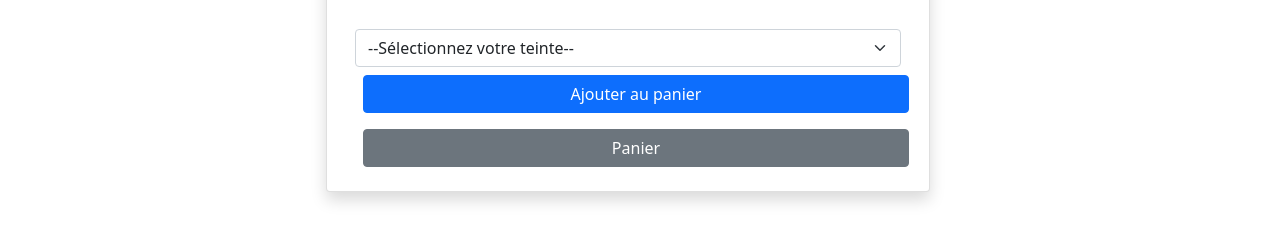
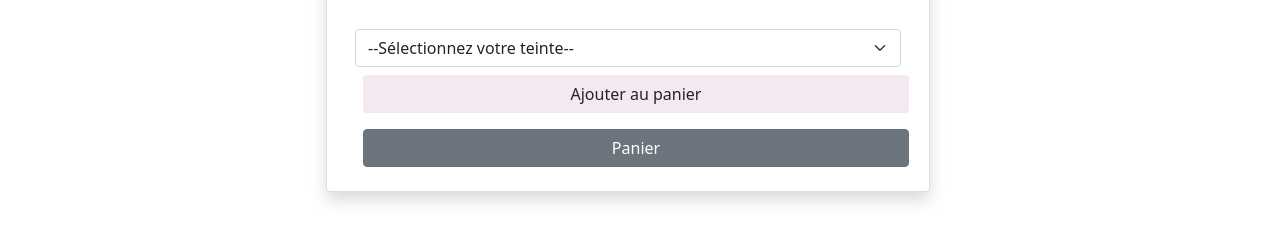
Before and after one commit to crescendo29/RodolpheBeauverger_5_10022021, a website: page product.html in a window 1280 px wide. Shown: the part 325-566 px from the top of the page. Drawn offline with nearby package versions, Linux system fonts and the light colour scheme; no server answers.

Commit message:
changement couleur bouton

```diff
--- a/product.html
+++ b/product.html
@@ -46,7 +46,7 @@
               <select name="varnish" id="product-option" class="form-select">
                 <option value="">--Sélectionnez votre teinte--</option>
               </select>
-              <button type="button" id="add-to-cart" class="btn btn-primary m-2 col-12">Ajouter au panier</button>
+              <button type="button" id="add-to-cart" class="btn bg-orinoco-color m-2 col-12">Ajouter au panier</button>
               <a href="./cart.html" class="btn btn-secondary m-2 col-12 cart-content">Panier</a>
             </div>
           </div>
```
